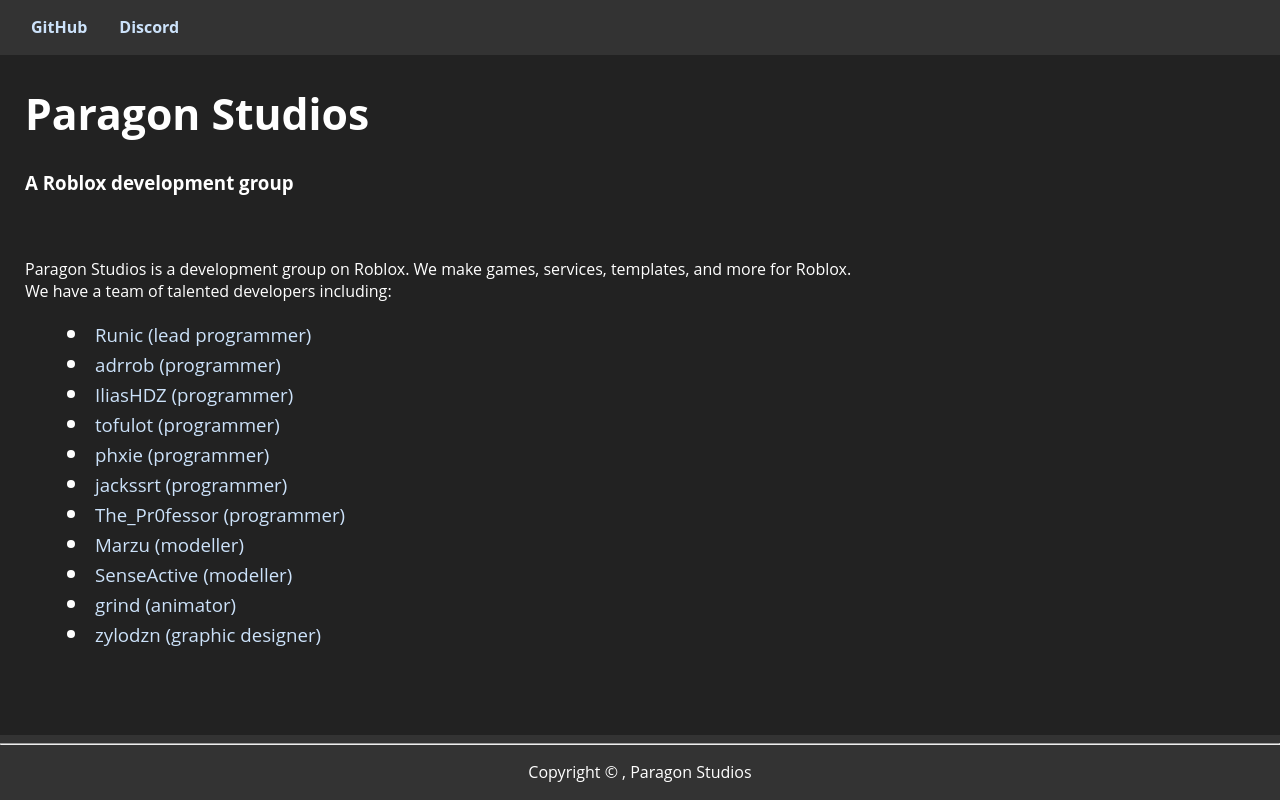
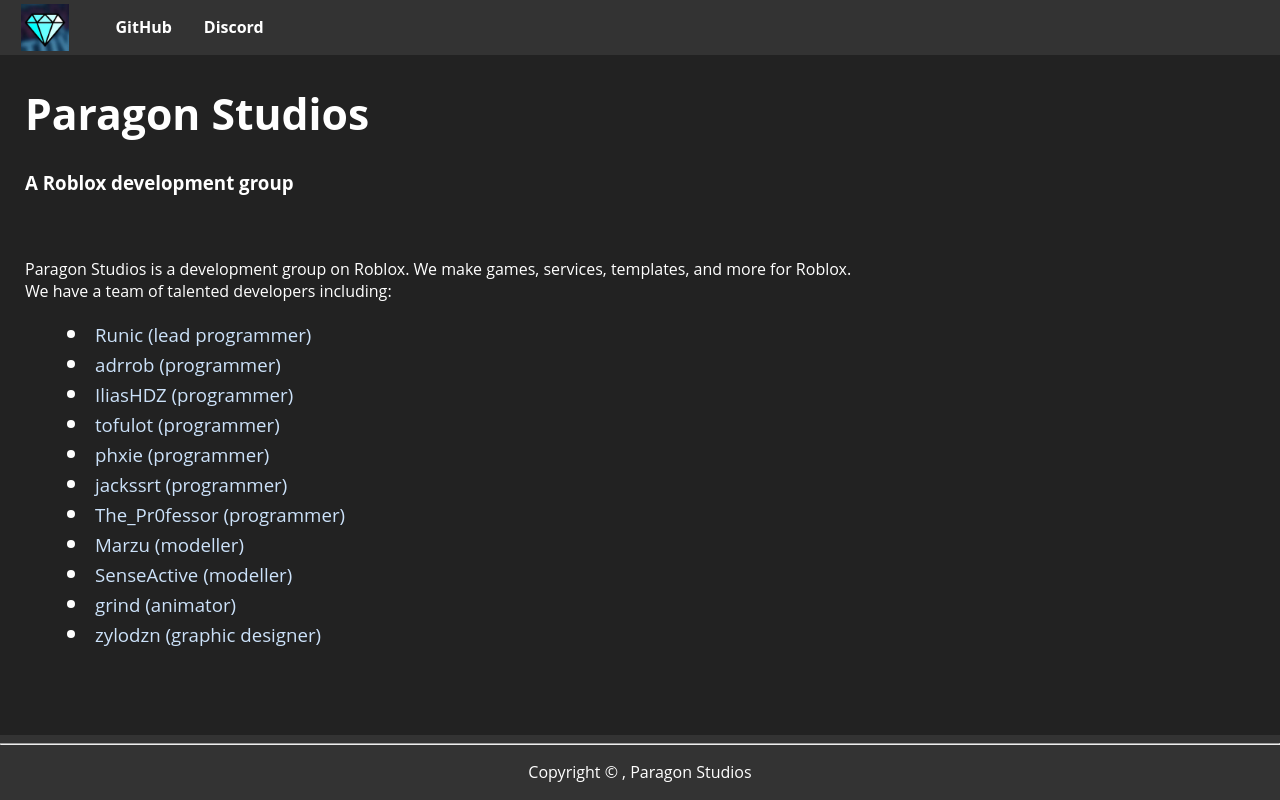
Before and after one commit to fishy-studioz/fishystudioz.net, an Eleventy site: page src/index.md in a window 1280 px wide. Built offline with nearby package versions, Linux system fonts and the light colour scheme; Eleventy itself is replaced by a stand-in of ours; files that its build step writes are made by us from their sources; what nunjucks-date would draw is missing.

Commit message:
feat: add icon in top right corner

```diff
--- a/_includes/page.njk
+++ b/_includes/page.njk
@@ -12,6 +12,9 @@
   <body>
     <nav>
       <ul>
+        <li class="boxed">
+          <a class="home" href="#"><img alt="Home" src="assets/meta.png" /></a>
+        </li>
         <li><a target="_blank" class="navbtn" href="https://github.com/Paragon-Studios">GitHub</a></li>
         <li><a target="_blank" class="navbtn" href="https://discord.gg/7Up7E66yZZ">Discord</a></li>
       </ul>
--- a/_includes/sass/style.sass
+++ b/_includes/sass/style.sass
@@ -38,14 +38,42 @@ a
     color: $link-color
     transition: color $ease-time ease-in-out
 
-.navbtn
-  font-weight: bold
-
 $navbtn-color: #333
 $navbtn-color-hovered: #252729
+$navbar-height: 55px
+@mixin navbtn
+  font-weight: bold
+  max-height: 23px
+  color: white
+  text-align: center
+  padding: 16px
+  text-decoration: none
+  &:hover
+    background-color: $navbtn-color-hovered
+    transition: background-color $ease-time ease-in-out
+  &:not(:hover)
+    background-color: $navbtn-color
+    transition: background-color $ease-time ease-in-out
+
+a.navbtn
+  @include navbtn
+  display: block
+
+a.home
+  @include navbtn
+  display: flex
+  align-items: center
+  justify-content: center
+  max-width: $navbar-height / 2
+  img
+    object-fit: contain
+    max-height: $navbar-height
+    height: $navbar-height / 1.15
+
 nav
   background-color: $navbtn-color
-  height: 55px
+  height: $navbar-height
+  display: inline-block
   ul
     list-style-type: none
     margin: 0
@@ -54,18 +82,13 @@ nav
     padding: 0
     li
       float: left
-      a
-        display: block
-        color: white
-        text-align: center
-        padding: 16px
-        text-decoration: none
-        &:hover
-          background-color: $navbtn-color-hovered
-          transition: background-color $ease-time ease-in-out
-        &:not(:hover)
-          background-color: $navbtn-color
-          transition: background-color $ease-time ease-in-out
+      text-align: center
+      max-height: $navbar-height
+      &:first-child
+        margin-right: 25px;
+      .boxed
+        max-width: $navbar-height
+        width: 16px
 
 li.listed
   font-size: 22px
```
